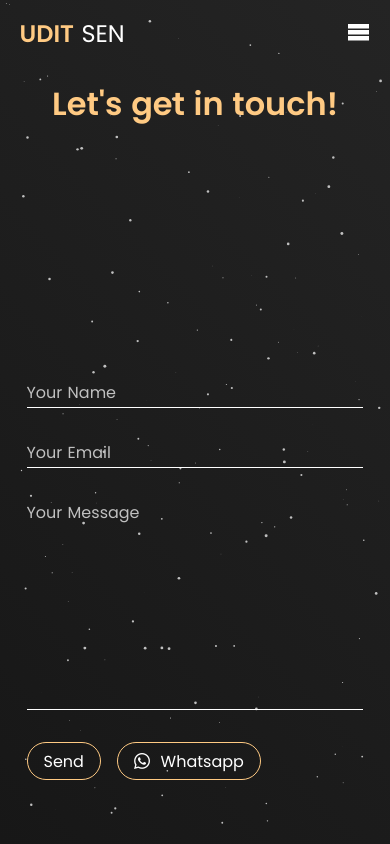
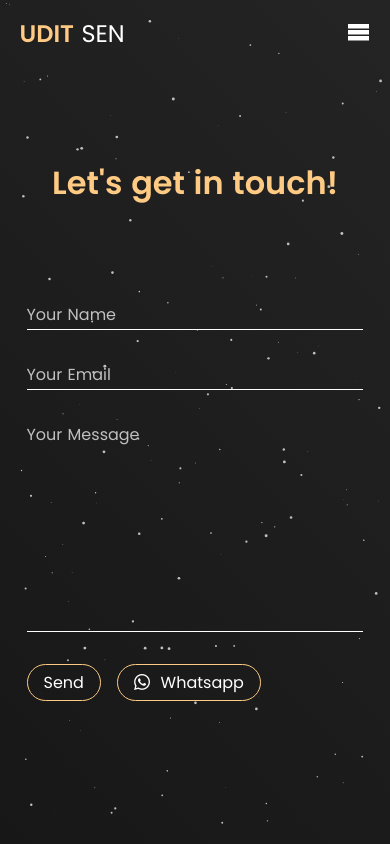
Before and after one commit to aedit/v2, a Nuxt app: page /contact in a window 390 px wide. Built offline with nearby package versions, Linux system fonts and the light colour scheme.

Commit message:
mobile style changes for home, contact and about

```diff
--- a/assets/styles/pages/_about.scss
+++ b/assets/styles/pages/_about.scss
@@ -59,6 +59,7 @@
     &__main {
       display: flex;
       flex-direction: column-reverse;
+      justify-content: space-evenly;
       gap: 1rem;
       font-size: 0.8rem;
 
--- a/assets/styles/pages/_contact.scss
+++ b/assets/styles/pages/_contact.scss
@@ -83,11 +83,10 @@
 @media screen and (max-width: 770px) {
   .contact {
     flex-direction: column-reverse;
-    justify-content: space-around;
+    justify-content: space-evenly;
 
     &__form {
       width: 90%;
-      flex: 1;
 
       &__actions {
         button {
@@ -99,7 +98,7 @@
 
     &__content {
       margin: 1rem auto;
-      flex: content;
+      flex: unset;
       h3 {
         display: none;
       }
--- a/assets/styles/pages/_home.scss
+++ b/assets/styles/pages/_home.scss
@@ -47,6 +47,7 @@
   .home {
     display: flex;
     flex-direction: column-reverse;
+    justify-content: space-evenly;
     gap: 1rem;
 
     &__content {
```
